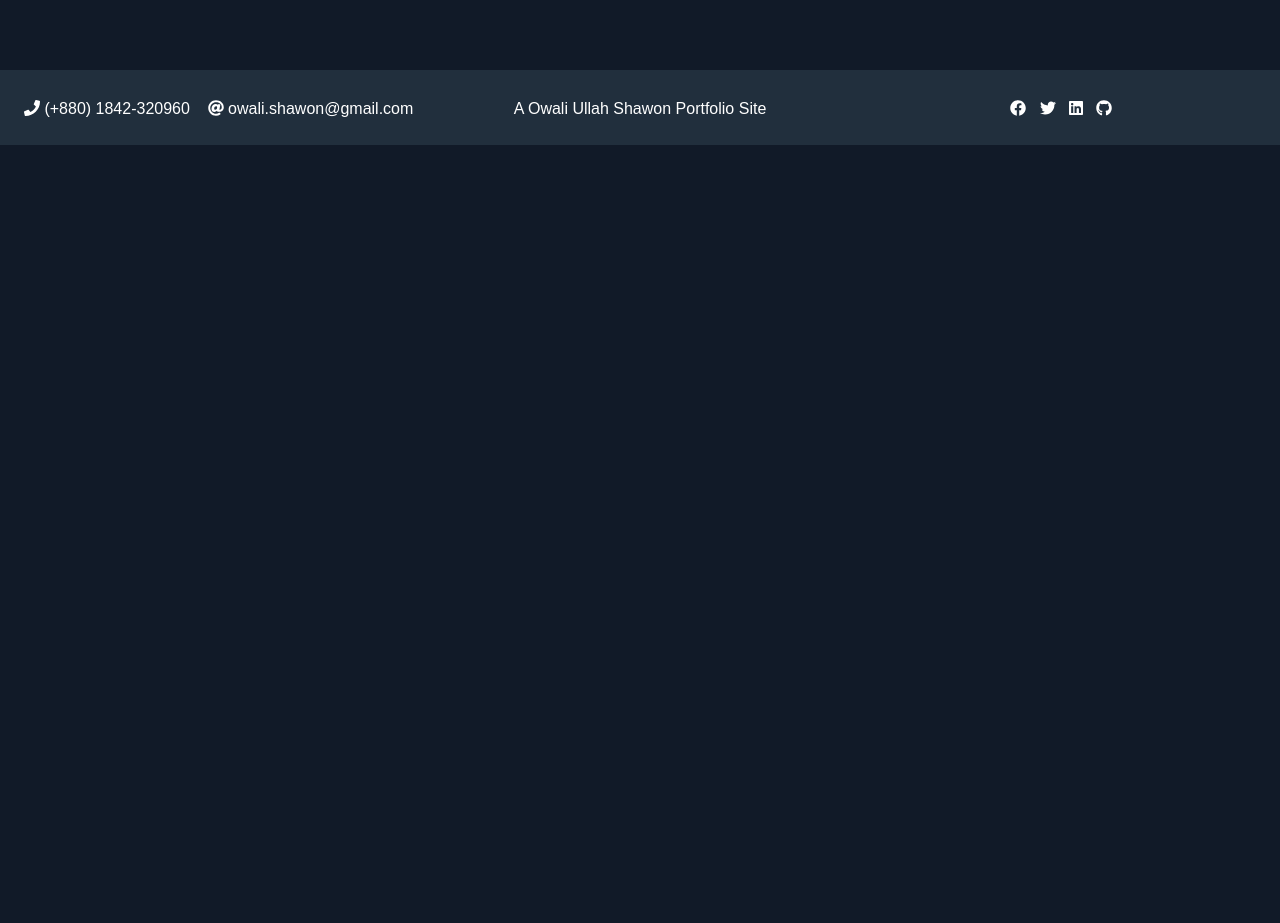
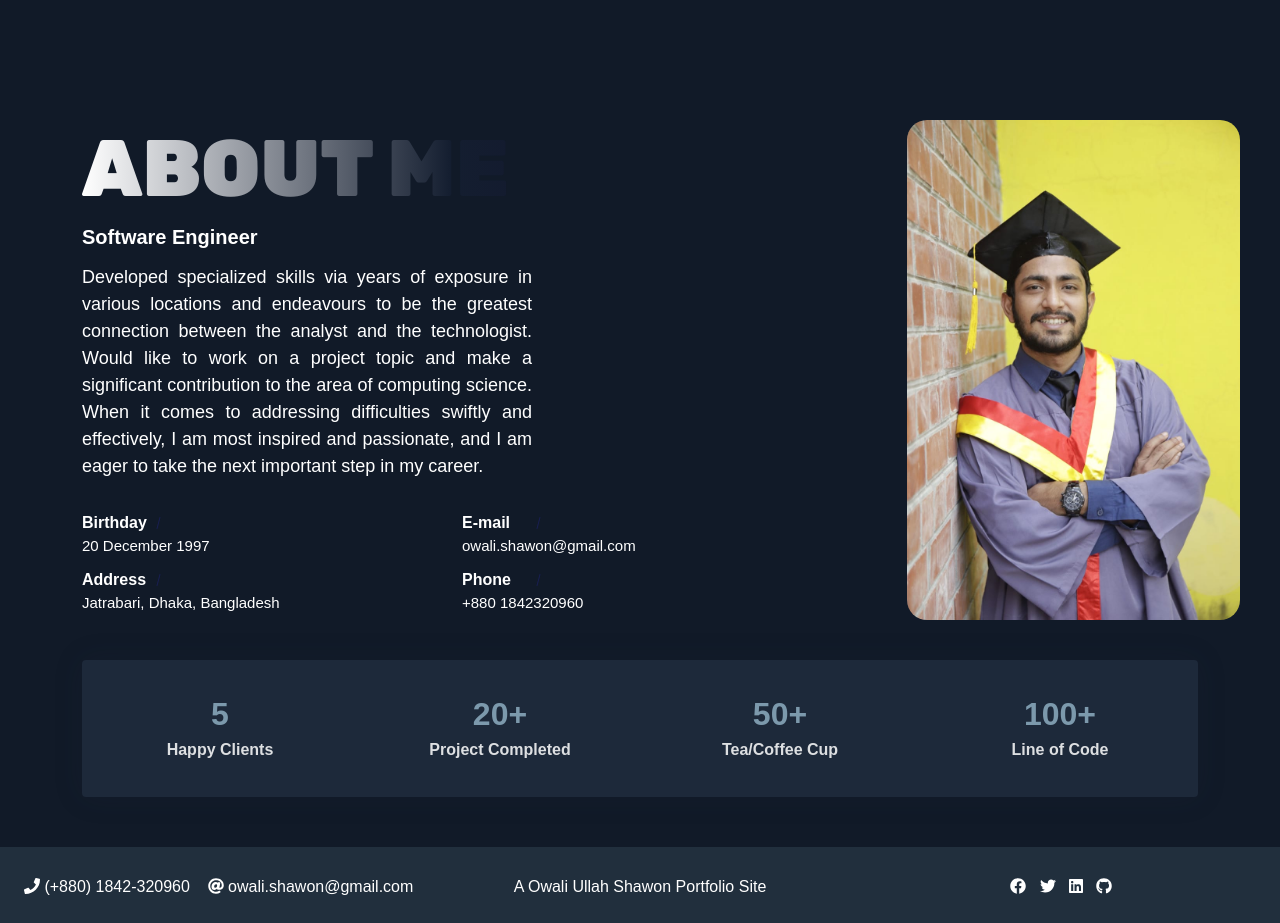
Before and after one commit to OwaliShawon/owali-ullah-shawon, a React (Create React App) app: page / in a window 1280 px wide. Shown: the part 560-1483 px from the top of the page. Before the commit the page ends 800 px from the top, so only its background shows below. Built offline with nearby package versions, Linux system fonts and the light colour scheme; a web font is replaced by a local one.

Commit message:
about section added

```diff
--- a/src/App.css
+++ b/src/App.css
@@ -33,3 +33,49 @@ body {
 ::-webkit-scrollbar-thumb:hover {
   background: #555;
 }
+
+
+/* SECTIONS TITLE  */
+.section {
+  padding: 50px 0px;
+}
+.section-title-text h1 {
+  text-transform: Uppercase;
+  margin-bottom: .1em;
+  font-family: 'Rubik', sans-serif;
+  font-size: 5rem;
+  color: #E4E5E6;
+}
+
+.section-title-text h1 {
+  position: relative;
+  background: linear-gradient(to right, #ffffff, #141E30, #0f0c29);
+  -webkit-background-clip: text;
+  background-clip: text;
+  -webkit-text-fill-color: transparent;
+}
+
+.section-title-text h1:before,
+.section-title-text h1:after {
+content: attr(data-text);
+position: absolute;
+top: 0;
+left: 0;
+}
+
+.section-title-text h1:before {
+z-index: -1;
+text-shadow: -0.001em -0.001em 1px rgba(255, 255, 255, .15)
+}
+
+.section-title-text h1:after {
+z-index: -2;
+text-shadow: 10px 10px 10px rgba(0, 0, 0, .5), 20px 20px 20px rgba(0, 0, 0, .4), 30px 30px 30px rgba(0, 0, 0, .1);
+mix-blend-mode: multiply;
+}
+/* Extra small devices (portrait phones, less than 576px) */
+@media (max-width: 575.98px) {
+  .section-title-text h1 {
+    font-size: 2rem;
+  }
+}
--- a/src/assets/data/about.json
+++ b/src/assets/data/about.json
@@ -4,11 +4,11 @@
 		{
 			"name": "Owali Ullah Shawon",
 			"aboutTitle": "ABOUT ME",
-			"aboutSubTitle": "Front-End Web Developer",
-			"aboutDescription": "Services for customers of all sizes, specializing in creating stylish, modern websites, web services and online stores. My passion is to design digital user experiences through the bold interface and meaningful interactions.",
+			"aboutSubTitle": "Software Engineer",
+			"aboutDescription": "Developed specialized skills via years of exposure in various locations and endeavours to be the greatest connection between the analyst and the technologist. Would like to work on a project topic and make a significant contribution to the area of computing science. When it comes to addressing difficulties swiftly and effectively, I am most inspired and passionate, and I am eager to take the next important step in my career.",
 			"birthDay": "20 December 1997",
 			"Residence": "Bangldesh",
-			"Address": "Jatrabari, Dhaka",
+			"Address": "Jatrabari, Dhaka, Bangladesh",
 			"Email": "owali.shawon@gmail.com",
 			"Phone": "+880 1842320960",
 			"github": "https://github.com/OwaliShawon",
@@ -24,15 +24,15 @@
 		},
 		{
 			"Title": "Project Completed",
-			"count": "13"
+			"count": "20+"
 		},
 		{
 			"Title": "Tea/Coffee Cup",
-			"count": "50"
+			"count": "50+"
 		},
 		{
 			"Title": "Line of Code",
-			"count": "1456"
+			"count": "100+"
 		}
 	]
 }
--- /dev/null
+++ b/src/components/About/About.css
@@ -0,0 +1,102 @@
+
+/* About Text */
+.about-text h6 {
+    font-weight: 600;
+    margin-bottom: 15px;
+  }
+
+  .about-text p {
+    font-size: 18px;
+    max-width: 450px;
+    text-align: justify;
+  }
+
+  /* about list */
+  .about-list {
+    padding-top: 10px;
+  }
+
+  .about-list .media {
+    padding: 5px 0;
+  }
+
+  .about-list label {
+    color: #ffffff;
+    font-weight: 600;
+    width: 88px;
+    margin: 0;
+    position: relative;
+  }
+
+  .about-list label:after {
+    content: "";
+    position: absolute;
+    top: 0;
+    bottom: 0;
+    right: 11px;
+    width: 1px;
+    height: 12px;
+    background: #20247b;
+    -moz-transform: rotate(15deg);
+    -o-transform: rotate(15deg);
+    -ms-transform: rotate(15deg);
+    -webkit-transform: rotate(15deg);
+    transform: rotate(15deg);
+    margin: auto;
+    opacity: 0.5;
+  }
+
+  .about-list p {
+    margin: 0;
+    font-size: 15px;
+  }
+
+
+  /* image avatar */
+  .about-avatar {
+    height: 100%;
+    width: 100%;
+    position: relative;
+    padding-left: 65px;
+  }
+
+  @media screen and (max-width: 896px) {
+    .about-avatar {
+      padding-top: 40px;
+      align-items: center;
+    }
+  }
+
+  .about-avatar img {
+    height: 500px;
+    border-radius: 20px;
+  }
+
+/* counter section */
+.about-section .counter {
+    margin-top: 40px;
+    padding: 25px 10px;
+    flex-grow: 1;
+    flex-shrink: 1;
+    flex-basis: calc(33.33333% - 30px);
+    background-color: #1d293a;
+    color: hsla(0, 0%, 100%, .85);
+    border-radius: 4px;
+    box-shadow: 0 0 30px rgba(31, 45, 61, 0.125);
+  }
+
+  .about-section .counter .count-data {
+    margin-top: 10px;
+    margin-bottom: 10px;
+  }
+
+  .about-section .counter .count {
+    font-weight: 700;
+    color: #7C99AC;
+    margin: 0 0 5px;
+  }
+
+  .about-section .counter p {
+    font-weight: 600;
+    margin: 0;
+  }
--- /dev/null
+++ b/src/components/About/About.js
@@ -0,0 +1,88 @@
+import Aos from 'aos';
+import "aos/dist/aos.css";
+import React, { useEffect, useState } from 'react';
+import about from '../../assets/data/about.json';
+import profile from '../../assets/images/profile.jpg';
+import "./About.css";
+
+const About = () => {
+    const [info, setInfo] = useState([]);
+    const [count, setCount] = useState([]);
+
+    useEffect(() => {
+        const info = about.profile;
+        const count = about.count;
+        setInfo(info);
+        setCount(count);
+        Aos.init({ duration: 2000 });
+    }, [info, count])
+    return (
+        <section className="about-section section" id="about">
+            <div className="container">
+                {
+                    info.map(infoData => {
+                        return (
+                            <div className="row align-items-center " >
+                                <div data-aos="fade-right" className="col-lg-8 col-md-8 col-sm-12">
+                                    <div className="about-text section-title-text go-to">
+                                        <h1 className="dark-color">{infoData.aboutTitle}</h1>
+                                        <h6 className="lead text-white">{infoData.aboutSubTitle}</h6>
+                                        <p>{infoData.aboutDescription}</p>
+                                        <div className="row about-list">
+                                            <div className="col-md-6">
+                                                <div className="media">
+                                                    <label>Birthday</label>
+                                                    <p>{infoData.birthDay}</p>
+                                                </div>
+                                                <div className="media">
+                                                    <label>Address</label>
+                                                    <p>{infoData.Address}</p>
+                                                </div>
+                                            </div>
+                                            <div className="col-md-6">
+                                                <div className="media">
+                                                    <label>E-mail</label>
+                                                    <p>{infoData.Email}</p>
+                                                </div>
+                                                <div className="media">
+                                                    <label>Phone</label>
+                                                    <p>{infoData.Phone}</p>
+                                                </div>
+                                            </div>
+                                        </div>
+                                    </div>
+                                </div>
+                                <div data-aos="fade-left" className="col-lg-4 col-md-4 col-sm-12 col-xs-12">
+                                    <div className="about-avatar">
+                                        <img src={profile} title="" alt="" />
+                                        <div className="img-overlay"></div>
+                                    </div>
+                                </div>
+                            </div>
+                        )
+                    })
+                }
+
+                {/* counter */}
+                <div data-aos="fade-up" className="counter">
+                    <div className="row">
+                        {
+                            count.map(counter => {
+                                return (
+                                    <div className="col-6 col-lg-3">
+                                        <div className="count-data text-center">
+                                            <h6 className="count h2" data-to="500" data-speed="500">{counter.count}</h6>
+                                            <p className="m-0px font-w-600">{counter.Title}</p>
+                                        </div>
+                                    </div>
+                                )
+                            })
+                        }
+                    </div>
+                </div>
+            </div>
+        </section>
+    );
+};
+
+export default About;
--- a/src/pages/Home/Home.js
+++ b/src/pages/Home/Home.js
@@ -1,5 +1,6 @@
 import React from 'react';
 import Footer from '../../components/Footer/Footer';
+import About from './../../components/About/About';
 import Header from './../../components/Header/Header';
 import Hero from './../../components/Hero/Hero';
 
@@ -8,6 +9,7 @@ const Home = () => {
         <div>
             <Header></Header>
             <Hero></Hero>
+            <About></About>
             <Footer></Footer>
         </div>
     );
```
Also changed, not shown: src/assets/images/profile.jpg (added).
